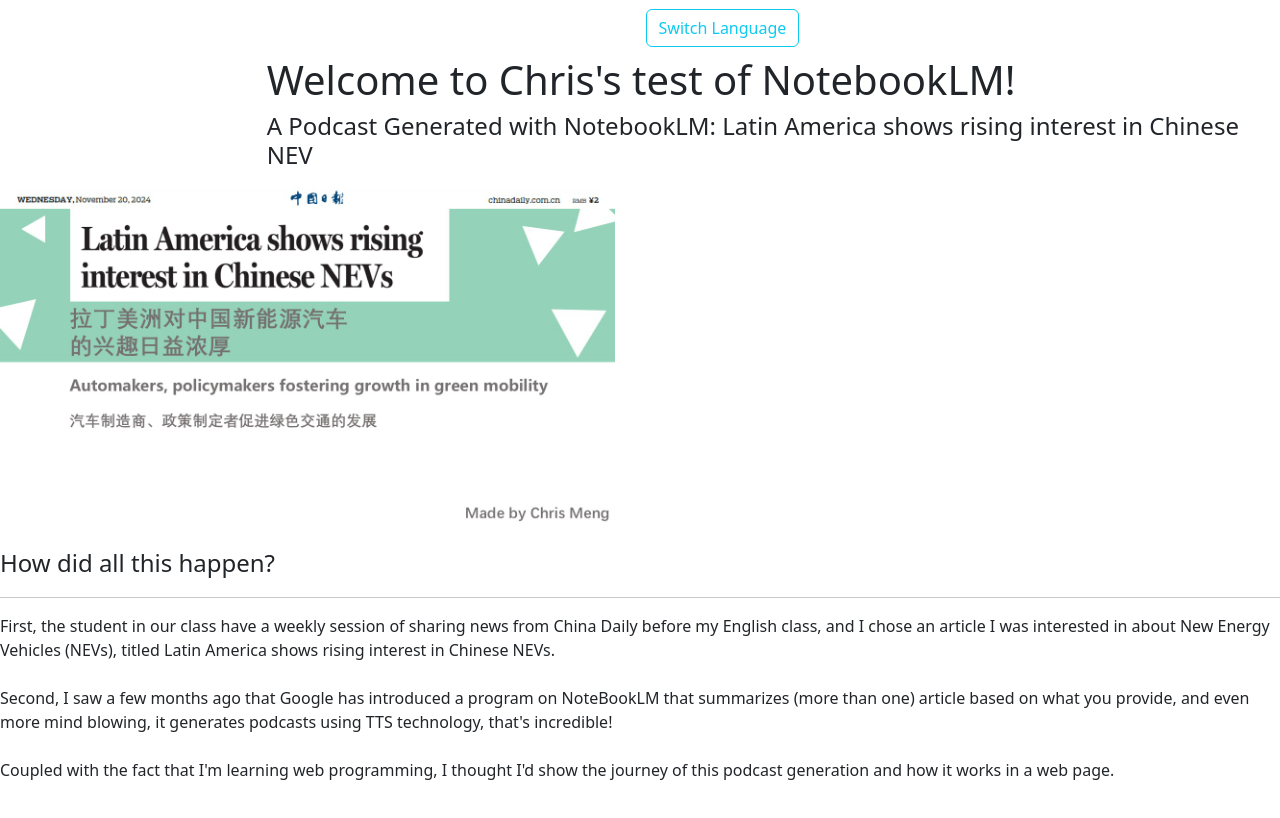
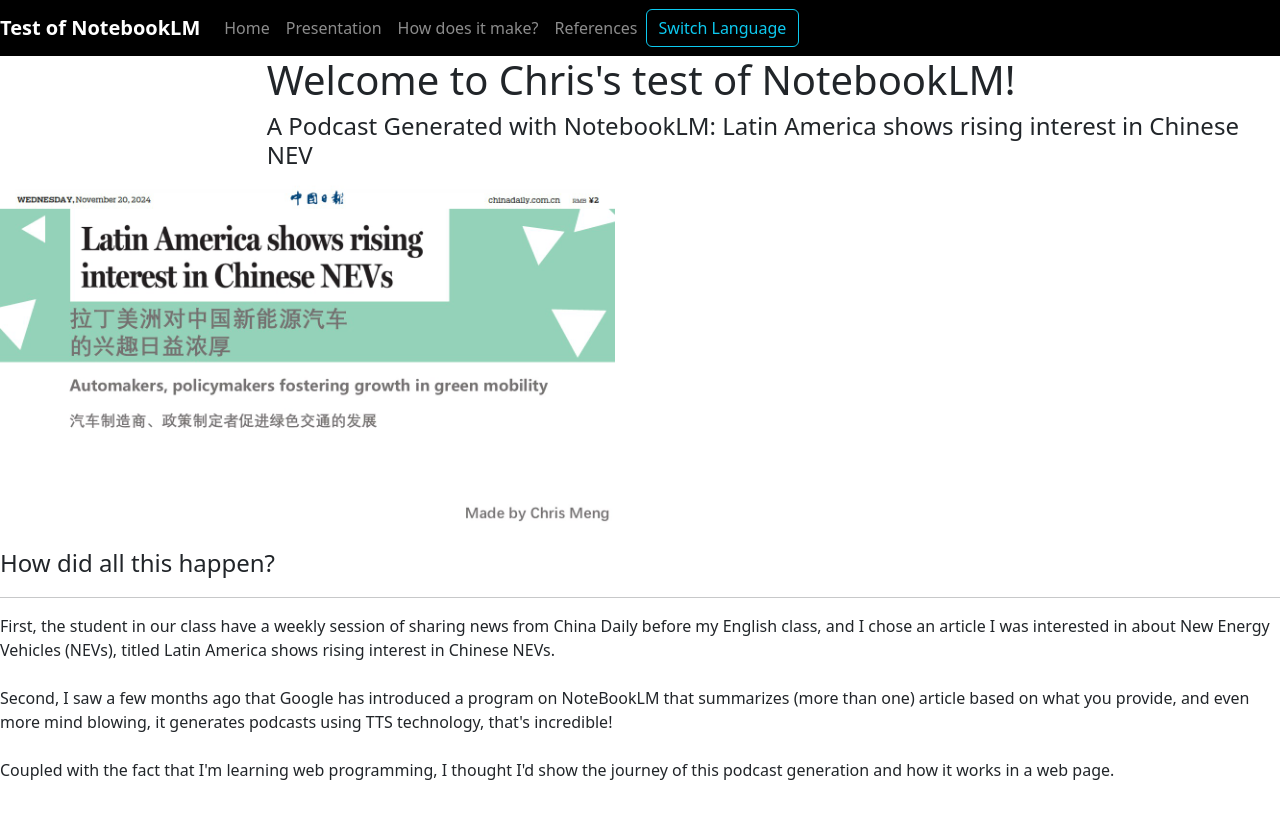
Before and after one commit to Christurbo-M/Christurbo-M.github.io, a plain HTML site: page index.html in a window 1280 px wide. Drawn offline with nearby package versions, Linux system fonts and the light colour scheme.

Commit message:
Update index.html

```diff
--- a/index.html
+++ b/index.html
@@ -39,7 +39,7 @@
     </head>
     <body>
         <!-- Navigation bar for the website -->
-        <nav class="navbar sticky-top navbar-expand-lg navbar-dark bg-white">
+        <nav class="navbar sticky-top navbar-expand-lg navbar-dark bg-black">
             <a class="navbar-brand" href="index.html"><b>Test of NotebookLM</b></a>
             <button class="navbar-toggler" type="button" data-toggle="collapse" data-target="#navbarSupportedContent" aria-controls="navbarSupportedContent" aria-expanded="false" aria-label="Toggle navigation">
               <span class="navbar-toggler-icon"></span>
```
